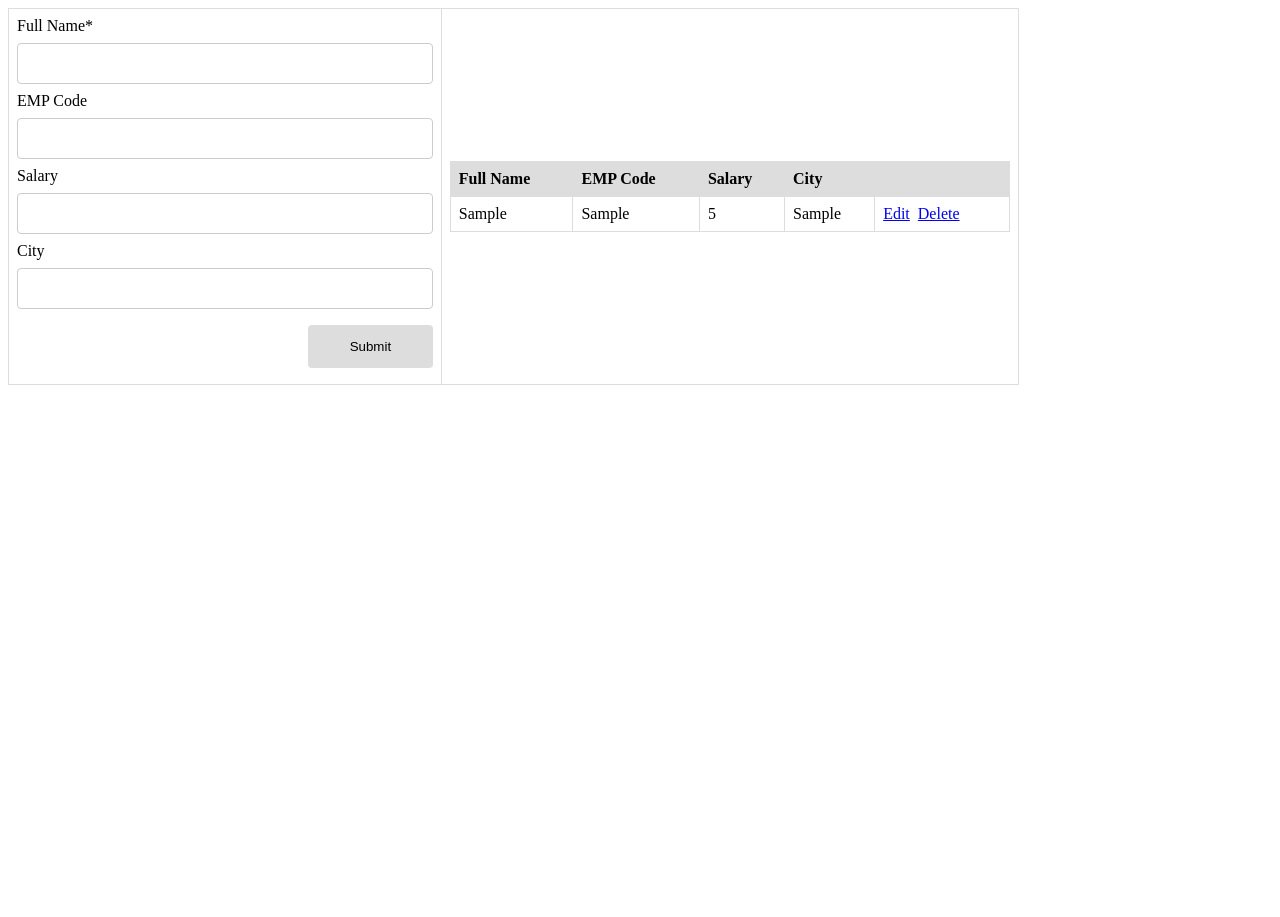
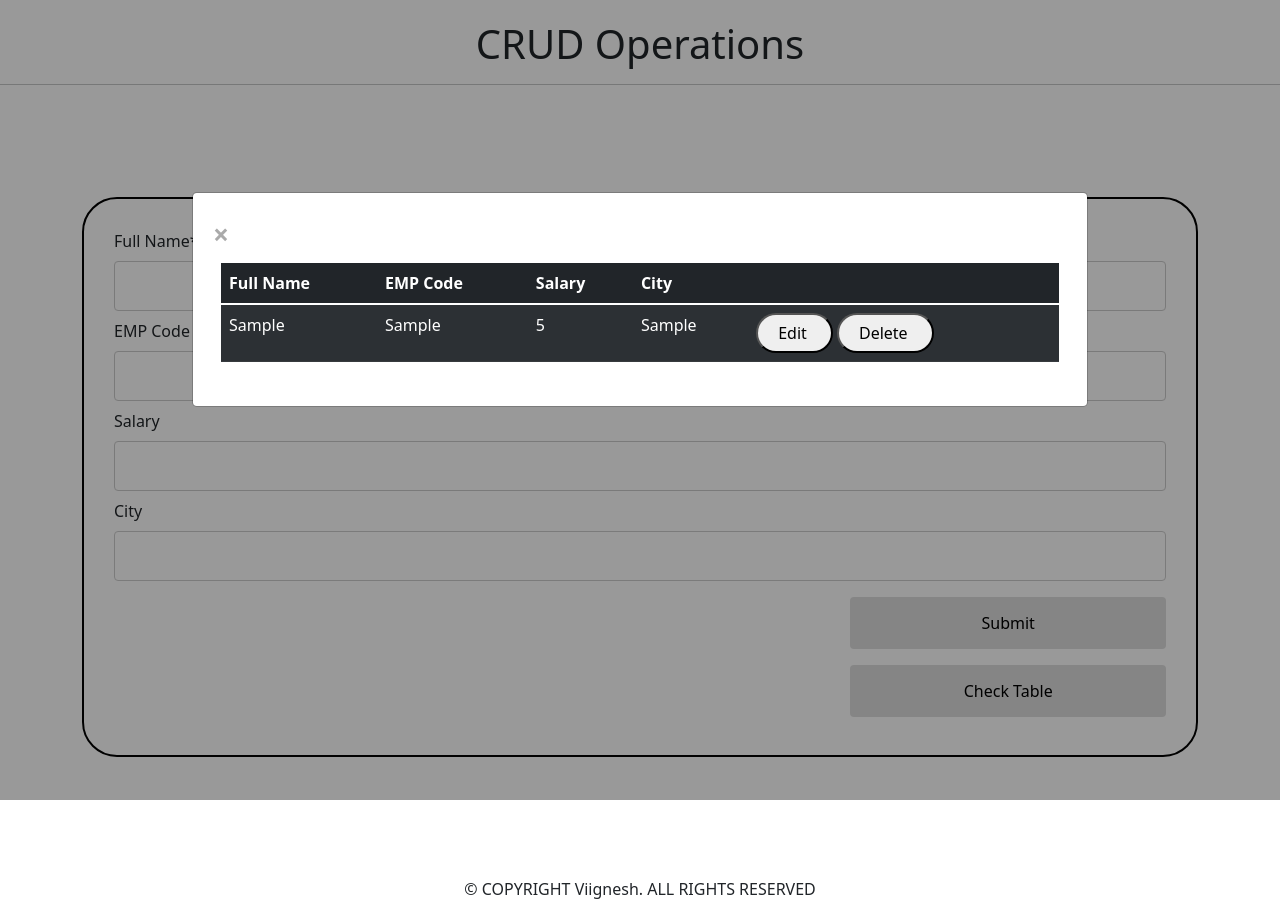
Before and after one commit to viigneshreddy/Crud__operations, a plain HTML site: page index.html in a window 1280 px wide. Both pictures are taken after typing "Sample", "Sample", "5", "Sample" into the empty fields and a click on the input "Submit". Before the commit the page ends 800 px from the top, so only its background shows below. Drawn offline with nearby package versions, Linux system fonts and the light colour scheme.

Commit message:
Add files via upload

```diff
--- a/index.html
+++ b/index.html
@@ -6,36 +6,53 @@
         Html CRUD with Pure JavaScript
     </title>
     <link rel="stylesheet" href="styles.css">
+    <link rel="stylesheet" href="https://cdn.jsdelivr.net/npm/bootstrap@5.1.3/dist/css/bootstrap.min.css" integrity="sha384-1BmE4kWBq78iYhFldvKuhfTAU6auU8tT94WrHftjDbrCEXSU1oBoqyl2QvZ6jIW3" crossorigin="anonymous">
 </head>
-
 <body>
-    <table>
-        <tr>
-            <td>
+    <header style="margin-top: 20px;">
+        <h1 style="text-align: center;">CRUD Operations</h1>
+    </header>
+    <hr><br><br><br><br>
+    <div class="container-lg">
+    <div class="input_form">
         <form onsubmit="event.preventDefault();onFormSubmit();" autocomplete="off">
             <div>
                 <label>Full Name*</label><label class="validation-error hide" id="fullNameValidationError">This field is required.</label>
                 <input type="text" name="fullName" id="fullName">
             </div>
             <div>
-                        <label>EMP Code</label><label class="validation-error hide" id="fullNameValidationError">This field is required.</label>
+                <label>EMP Code</label>
                 <input type="text" name="empCode" id="empCode">
             </div>
             <div>
-                        <label>Salary</label><label class="validation-error hide" id="fullNameValidationError">This field is required.</label>
+                <label>Salary</label>
                 <input type="number" name="salary" id="salary">
             </div>
             <div>
-                        <label>City</label><label class="validation-error hide" id="fullNameValidationError">This field is required.</label>
+                <label>City</label>
                 <input type="text" name="city" id="city">
             </div>
-                    <div  class="form-action-buttons">
-                        <input type="submit" value="Submit">
+            <div  class="form-action-buttons" >
+                <input type="submit" value="Submit" id="myBtn">
+            </div>
+            <div  class="form-action-buttons" >
+                <button id="showModal">Check Table</button>
             </div>
         </form>
-            </td>
+    </div>
+</div>
+    <br><br><br><br><br>
+
+<!-- The Modal -->
+<div id="myModal" class="modal">
+
+  <!-- Modal content -->
+  <div class="modal-content">
+    <span class="close">&times;</span>
+    <table>
+        <tr>
             <td>
-                <table class="list" id="employeeList">
+                <table class="list table table-dark table-striped" id="employeeList">
                     <thead>
                         <tr>
                             <th>Full Name</th>
@@ -52,6 +69,11 @@
             </td>
         </tr>
     </table>
+  </div>
+</div>
+<footer style="text-align: center;">
+    <p>© COPYRIGHT Viignesh. ALL RIGHTS RESERVED</p>
+</footer>
     <script src="script.js"></script>
 </body>
 
--- a/script.js
+++ b/script.js
@@ -1,5 +1,6 @@
 var selectedRow = null
-
+var btn = document.getElementById("myBtn");
+var modal = document.getElementById("myModal");
 function onFormSubmit() {
     if (validate()) {
         var formData = readFormData();
@@ -32,8 +33,8 @@ function insertNewRecord(data) {
     cell4 = newRow.insertCell(3);
     cell4.innerHTML = data.city;
     cell4 = newRow.insertCell(4);
-    cell4.innerHTML = `<a onClick="onEdit(this)">Edit</a>
-                       <a onClick="onDelete(this)">Delete</a>`;
+    cell4.innerHTML = `<button class="btn1"><a class ="a1" onClick="onEdit(this)">Edit</a></button>
+                      <button class="btn2"> <a class ="a2"onClick="onDelete(this)">Delete</a></button>`;
 }
 
 function resetForm() {
@@ -45,7 +46,9 @@ function resetForm() {
 }
 
 function onEdit(td) {
-    selectedRow = td.parentElement.parentElement;
+  modal.style.display = "none";
+
+    selectedRow = td.parentElement.parentElement.parentElement;
     document.getElementById("fullName").value = selectedRow.cells[0].innerHTML;
     document.getElementById("empCode").value = selectedRow.cells[1].innerHTML;
     document.getElementById("salary").value = selectedRow.cells[2].innerHTML;
@@ -60,7 +63,7 @@ function updateRecord(formData) {
 
 function onDelete(td) {
     if (confirm('Are you sure to delete this record ?')) {
-        row = td.parentElement.parentElement;
+        row = td.parentElement.parentElement.parentElement;
         document.getElementById("employeeList").deleteRow(row.rowIndex);
         resetForm();
     }
@@ -70,6 +73,7 @@ function validate() {
     if (document.getElementById("fullName").value == "") {
         isValid = false;
         document.getElementById("fullNameValidationError").classList.remove("hide");
+
     } else {
         isValid = true;
         if (!document.getElementById("fullNameValidationError").classList.contains("hide"))
@@ -77,3 +81,38 @@ function validate() {
     }
     return isValid;
 }
+// Get the modal
+
+
+// Get the button that opens the modal
+
+
+// Get the <span> element that closes the modal
+var span = document.getElementsByClassName("close")[0];
+
+// When the user clicks on the button, open the modal
+
+
+// var btn1 = document.getElementsByClassName("a1");
+var showModal = document.getElementById("showModal")
+// When the user clicks on <span> (x), close the modal
+span.onclick = function() {
+  modal.style.display = "none";
+}
+btn.onclick = function() {
+    modal.style.display = "block";
+  }
+
+showModal.onclick = function() {
+    modal.style.display = "block";
+  }
+// btn1.onclick = function() {
+//     modal.style.display = "none";
+//   }
+
+// When the user clicks anywhere outside of the modal, close it
+window.onclick = function(event) {
+  if (event.target == modal) {
+    modal.style.display = "none";
+  }
+}
--- a/styles.css
+++ b/styles.css
@@ -2,21 +2,35 @@ body > table{
     width: 80%;
 }
 
+.input_form{
+
+    border: 2px solid black;
+    padding: 30px;
+    border-radius: 35px;
+}
 table{
     border-collapse: collapse;
+    border-radius: 35px;
+}
+.btn1,.btn2{
+    padding: 6px 20px;
+    border-radius: 107px;
+}
+.a1,.a2{
+    text-decoration: none;
+    color:black;
 }
 table.list{
     width:100%;
+    align-items: center;
 }
 
 td, th {
-    border: 1px solid #dddddd;
+    border: 1px solid white;
     text-align: left;
     padding: 8px;
 }
-tr:nth-child(even),table.list thead>tr {
-    background-color: #dddddd;
-}
+
 
 input[type=text], input[type=number] {
     width: 100%;
@@ -28,7 +42,7 @@ input[type=text], input[type=number] {
     box-sizing: border-box;
 }
 
-input[type=submit]{
+input[type=submit], #showModal{
     width: 30%;
     background-color: #ddd;
     color: #000;
@@ -58,3 +72,39 @@ label.validation-error{
 .hide{
     display:none;
 }
+.modal {
+     display: none; /*Hidden by default */
+    position: fixed; /* Stay in place */
+    z-index: 1; /* Sit on top */
+    left: 0;
+    top: 0;
+    width: 50%; /* Full width */
+    height: 100%; /* Full height */
+    overflow: auto; /* Enable scroll if needed */
+    background-color: rgb(0,0,0); /* Fallback color */
+    background-color: rgba(0,0,0,0.4); /* Black w/ opacity */
+  }
+
+  /* Modal Content/Box */
+  .modal-content {
+    background-color: #fefefe;
+    margin: 15% auto; /* 15% from the top and centered */
+    padding: 20px;
+    border: 1px solid #888;
+    width: 70% !important; /* Could be more or less, depending on screen size */
+  }
+
+  /* The Close Button */
+  .close {
+    color: #aaa;
+    float: right;
+    font-size: 28px;
+    font-weight: bold;
+  }
+
+  .close:hover,
+  .close:focus {
+    color: black;
+    text-decoration: none;
+    cursor: pointer;
+  }
```
Lines whose indentation alone changed are shown as unchanged.
